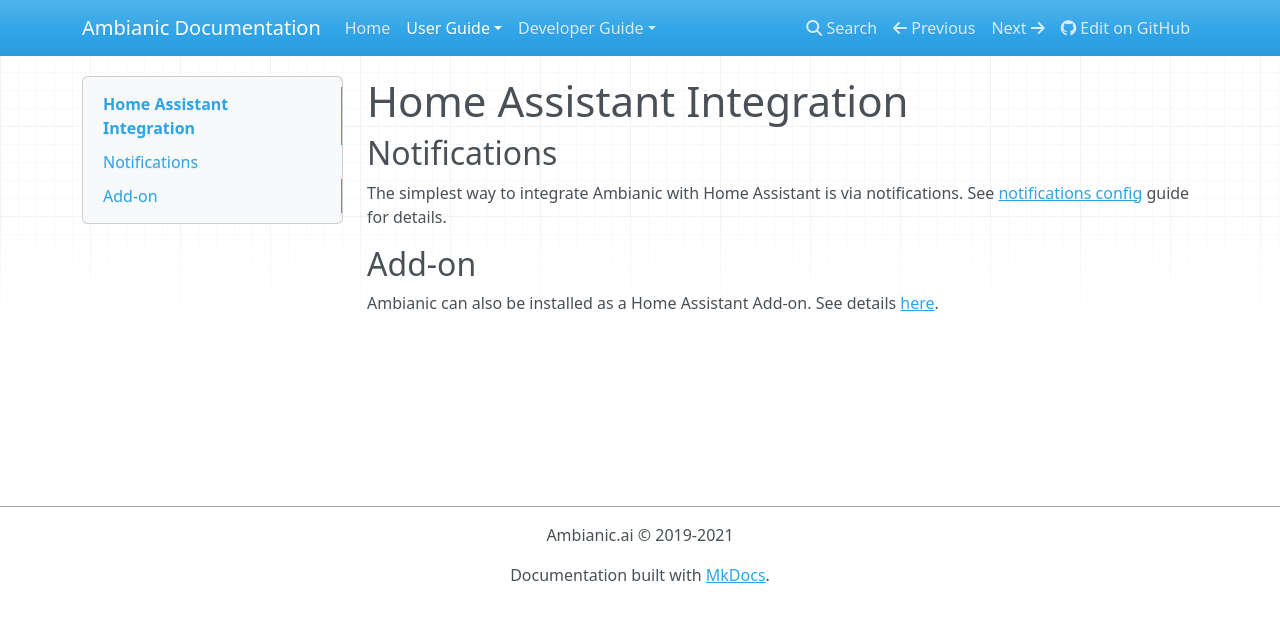
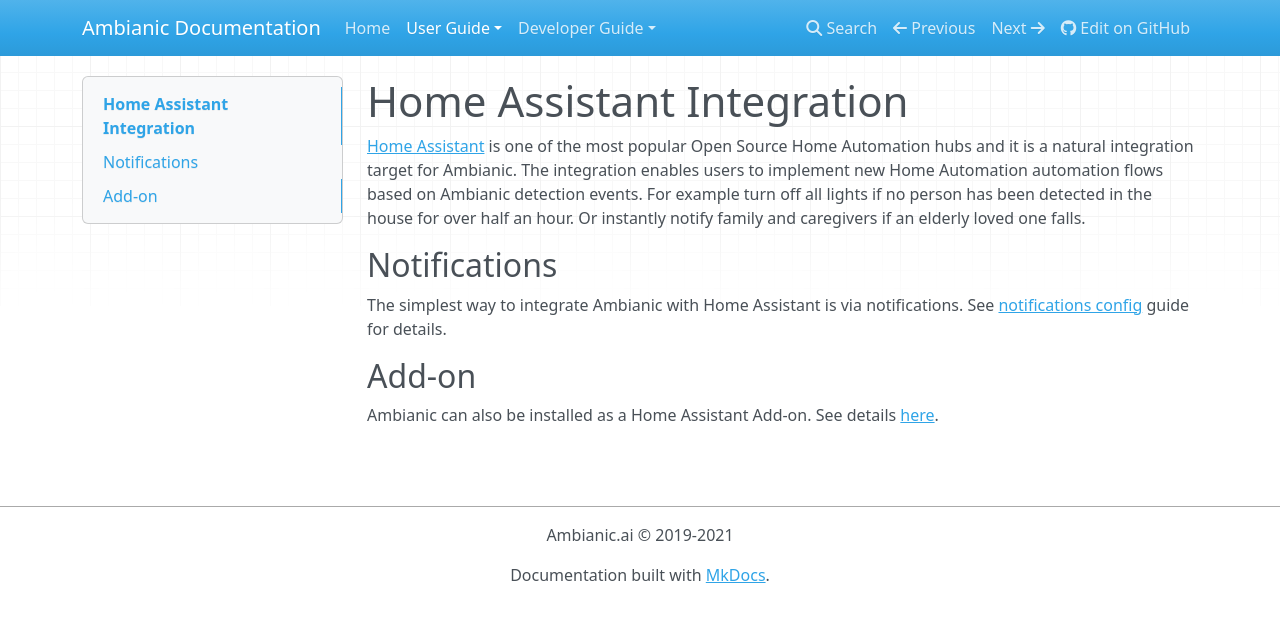
Before and after one commit to ambianic/ambianic-docs, an MkDocs documentation site: the page built from docs-md/users/hass-integration.md, in a window 1280 px wide. Shown: the top 622 px of the page. Built offline with MkDocs 1.6.1, drawn with Linux system fonts in a browser that asks for light colours; nearby versions of some CDN libraries.

Commit message:
docs: update overview

```diff
--- a/docs-md/users/hass-integration.md
+++ b/docs-md/users/hass-integration.md
@@ -1,5 +1,7 @@
 
 # Home Assistant Integration
+
+[Home Assistant](https://www.home-assistant.io/) is one of the most popular Open Source Home Automation hubs and it is a natural integration target for Ambianic. The integration enables users to implement new Home Automation automation flows based on Ambianic detection events. For example turn off all lights if no person has been detected in the house for over half an hour. Or instantly notify family and caregivers if an elderly loved one falls.
 
 ## Notifications
 
```
